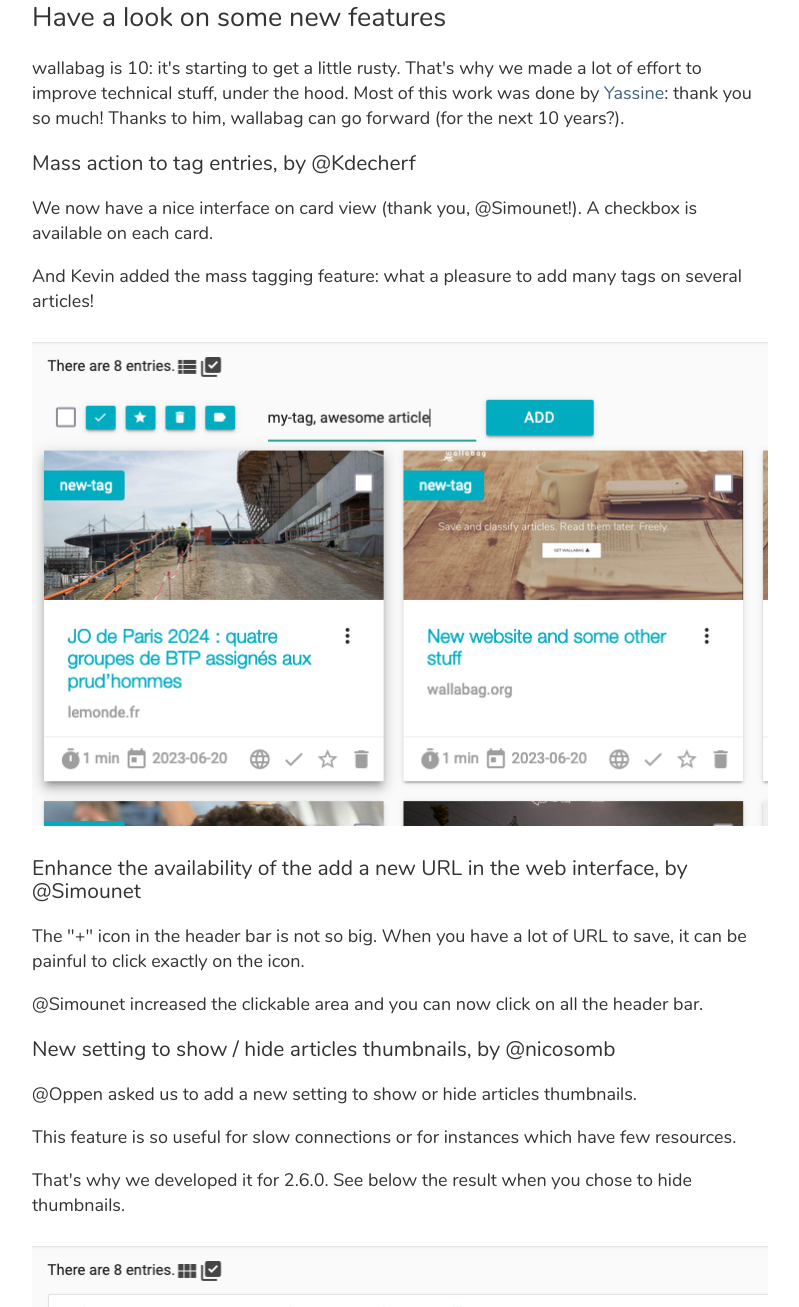
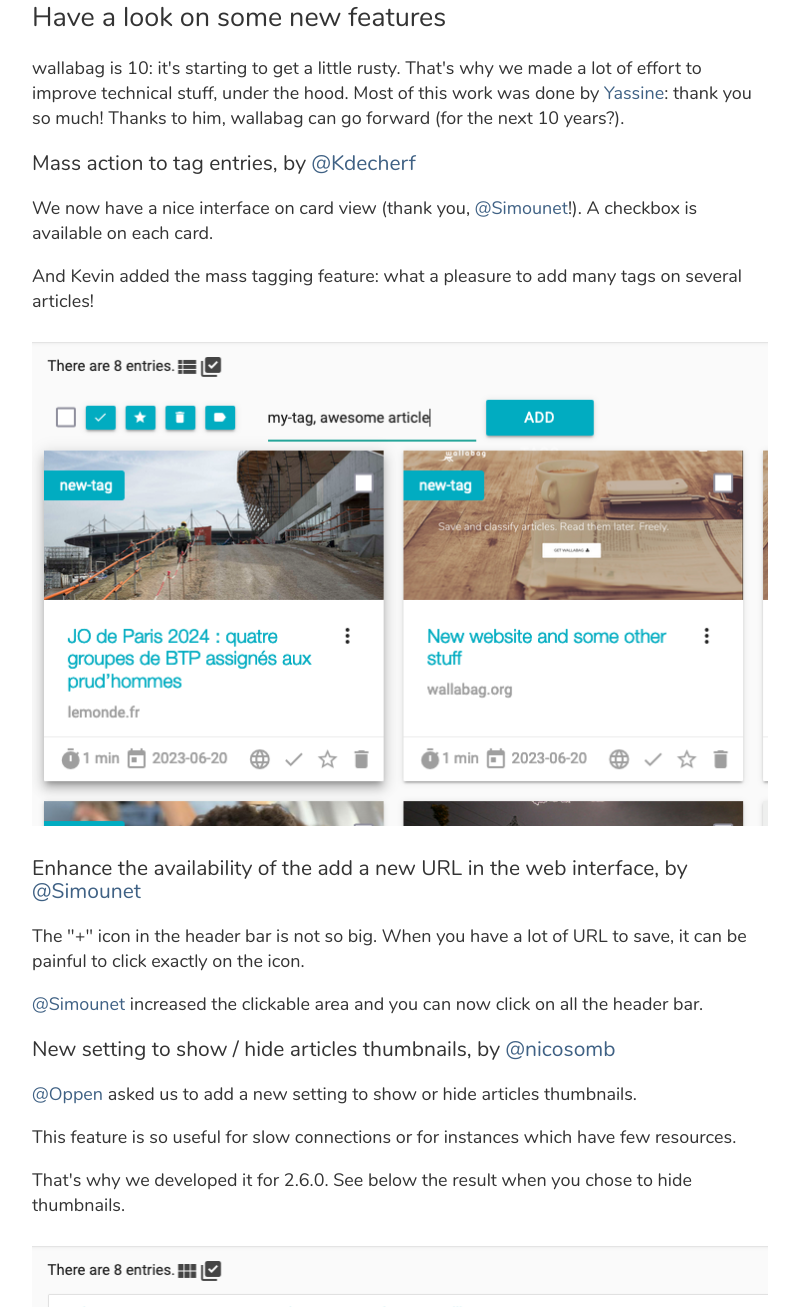
Before and after one commit to wallabag/website, an Eleventy site: page news/20230620-new-release-wallabag-260/index.md in a window 1280 px wide. Shown: the part 630-1937 px from the top of the page, without its empty margins (240-1039 px from the left). Built offline with nearby package versions, Linux system fonts and the light colour scheme; Eleventy itself is replaced by a stand-in of ours; files that its build step writes are made by us from their sources.

Commit message:
Add link on username

```diff
--- a/news/20230620-new-release-wallabag-260/index.md
+++ b/news/20230620-new-release-wallabag-260/index.md
@@ -15,23 +15,23 @@
 wallabag is 10: it's starting to get a little rusty. That's why we made a lot of effort to improve technical stuff, under the hood.
 Most of this work was done by [Yassine](https://github.com/yguedidi): thank you so much! Thanks to him, wallabag can go forward (for the next 10 years?).
 
-### Mass action to tag entries, by @Kdecherf
+### Mass action to tag entries, by [@Kdecherf](https://github.com/Kdecherf)
 
-We now have a nice interface on card view (thank you, @Simounet!). A checkbox is available on each card.
+We now have a nice interface on card view (thank you, [@Simounet](https://github.com/Simounet)!). A checkbox is available on each card.
 
 And Kevin added the mass tagging feature: what a pleasure to add many tags on several articles!
 
 ![mass_tag.png](mass_tag.png)
 
-### Enhance the availability of the add a new URL in the web interface, by @Simounet
+### Enhance the availability of the add a new URL in the web interface, by [@Simounet](https://github.com/Simounet)
 
 The "+" icon in the header bar is not so big. When you have a lot of URL to save, it can be painful to click exactly on the icon.
 
-@Simounet increased the clickable area and you can now click on all the header bar.
+[@Simounet](https://github.com/Simounet) increased the clickable area and you can now click on all the header bar.
 
-### New setting to show / hide articles thumbnails, by @nicosomb
+### New setting to show / hide articles thumbnails, by [@nicosomb](https://github.com/nicosomb)
 
-@Oppen asked us to add a new setting to show or hide articles thumbnails.
+[@Oppen](https://github.com/Oppen) asked us to add a new setting to show or hide articles thumbnails.
 
 This feature is so useful for slow connections or for instances which have few resources.
 
```
